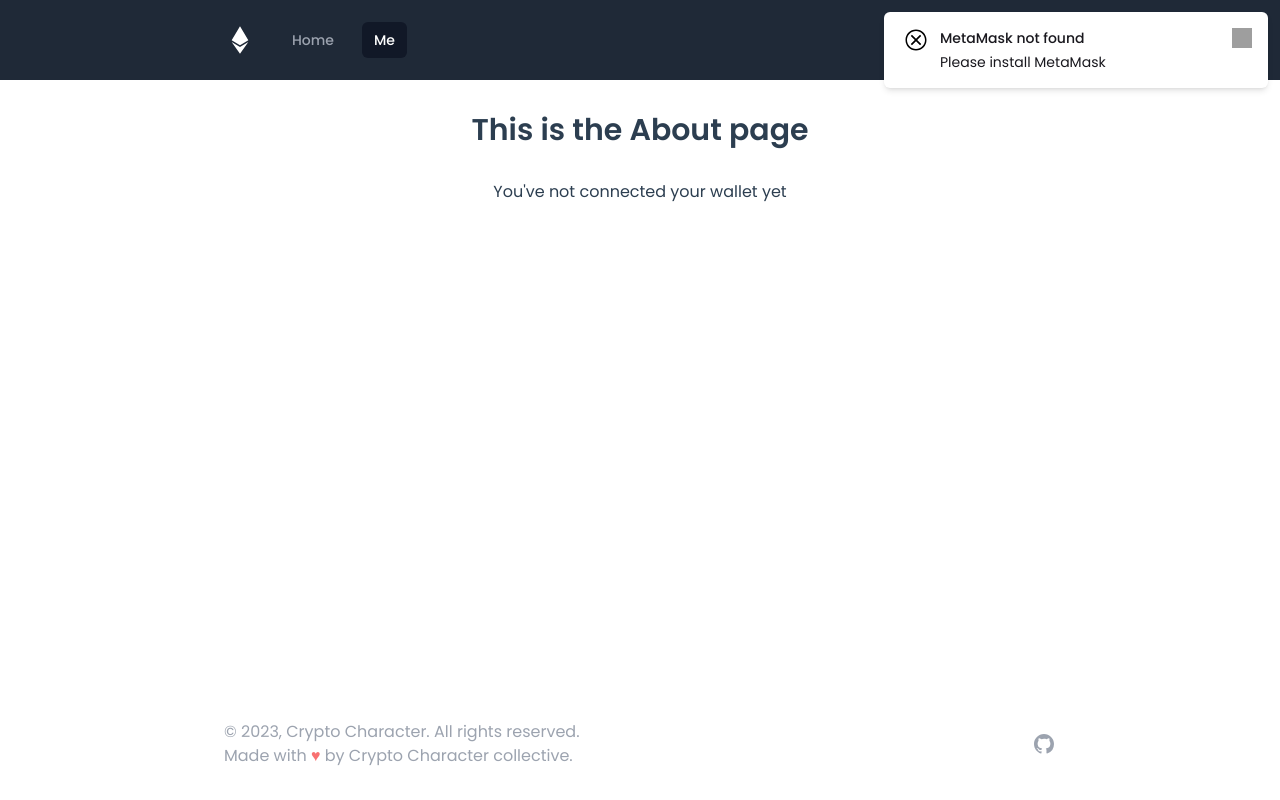
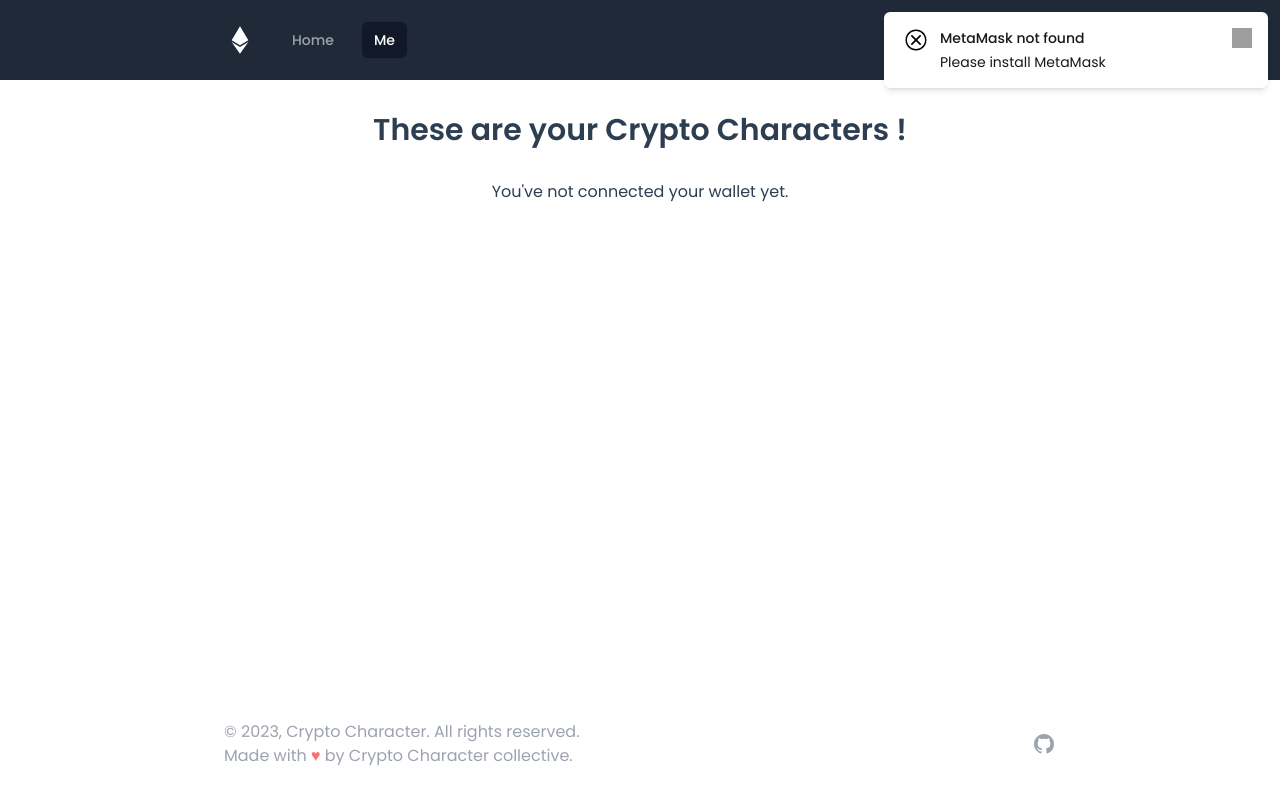
Before and after one commit to Lockev/iim-vue-web3, a Vue app: page /me in a window 1280 px wide. Built offline with nearby package versions, Linux system fonts and the light colour scheme; grey boxes are pictures that could not be loaded.

Commit message:
Style hotfix

```diff
--- a/src/views/Home.vue
+++ b/src/views/Home.vue
@@ -1,8 +1,8 @@
 <template>
   <div class="max-w-4xl text-center pt-8 px-4">
-    <h1 class="text-3xl font-semibold mb-8">This is the Home page</h1>
+    <h1 class="text-3xl font-semibold mb-8">Check out the Crypto Character collection !</h1>
 
-    <div class="flex flex-wrap justify-between gap-y-6 mt-4">
+    <div class="flex flex-wrap justify-between gap-y-6 mt-4 max-h-[500px] overflow-y-auto">
       <NFTCard v-for="(nft, index) in nfts.data" :key="index" :index="index" :nft="nft" />
     </div>
   </div>
@@ -25,7 +25,7 @@ let contract;
 async function getCharacters() {
   contract = new web3.eth.Contract(abi as any, CONTRACT);
 
-  return contract.methods.getCharacters().call();
+  // return contract.methods.getCharacters().call();
 }
 
 onMounted(async () => {
--- a/src/views/Me.vue
+++ b/src/views/Me.vue
@@ -1,15 +1,25 @@
 <template>
   <div class="text-center pt-8">
-    <h1 class="text-3xl font-semibold mb-8">This is the About page</h1>
+    <h1 class="text-3xl font-semibold mb-8">These are your Crypto Characters !</h1>
     <p v-if="walletStore.address != ''">
-      Your wallet address is: {{ walletStore.address }}
+      <div v-if="nfts.data.length" class="flex flex-wrap justify-between gap-y-6 mt-4 max-h-[500px] overflow-y-auto">
+        <NFTCard v-for="(nft, index) in nfts.data" :key="index" :index="index" :nft="nft" />
+      </div>
+      <p v-else>
+        You don't have any Crypto Character yet.
+      </p>
     </p>
-    <p v-else>You've not connected your wallet yet</p>
+    <p v-else>You've not connected your wallet yet.</p>
   </div>
 </template>
 
 <script lang="ts" setup>
-import { useWalletStore } from '../stores/wallet'
+import { onMounted, reactive } from 'vue';
+import { useWalletStore } from '../stores/wallet';
 
 const walletStore = useWalletStore()
+
+const nfts = reactive({
+  data: [] as any
+});
 </script>
```
